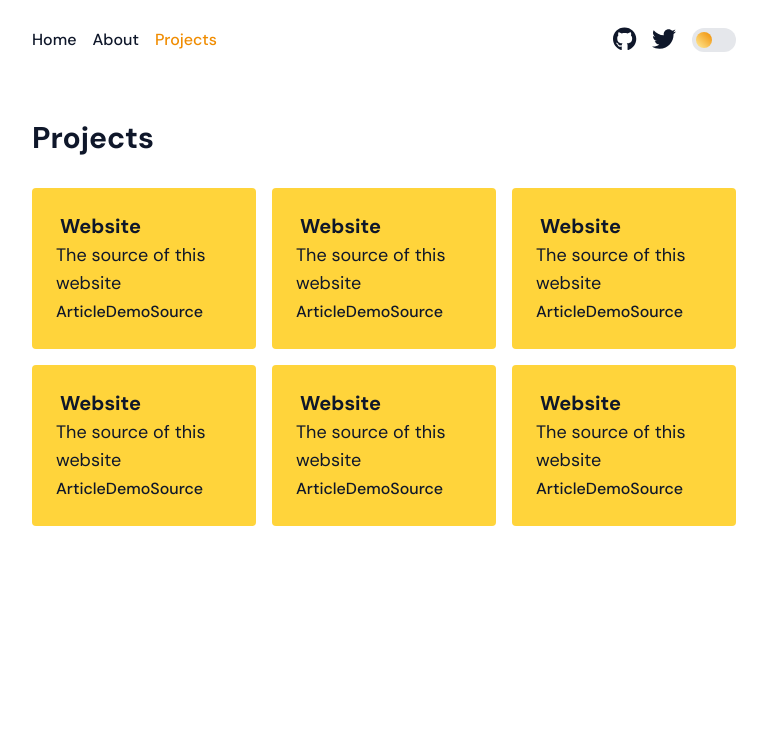
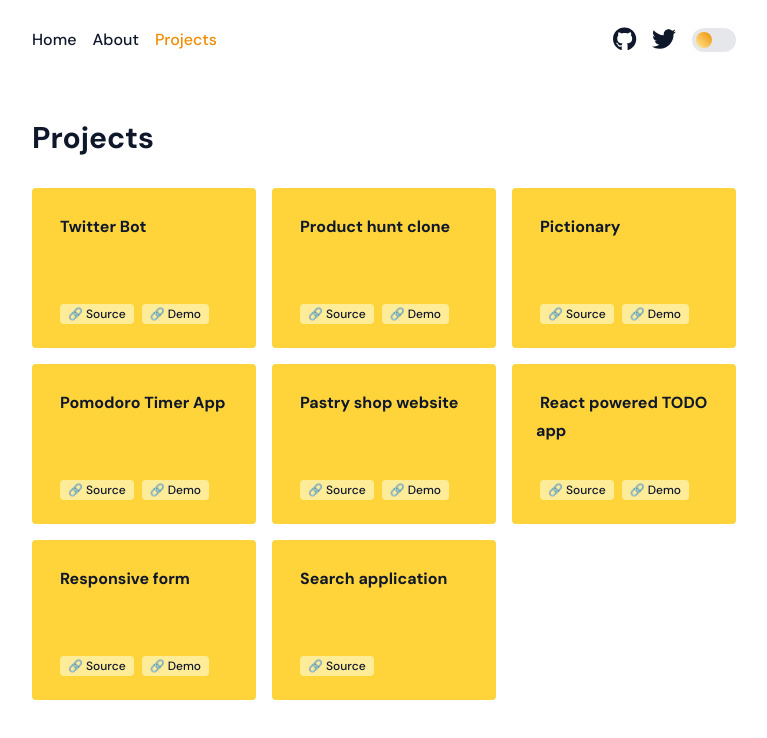
Before and after one commit to ruphaa/ruphaa-keystone-blog, a Next.js app in the folder next-app/: page /projects in a window 1280 px wide. Shown: the top 738 px of the page, without its empty margins (256-1023 px from the left). Built offline with nearby package versions, Linux system fonts and the light colour scheme.

Commit message:
Update about and projects page

```diff
--- a/next-app/src/components/AboutPage/AboutPage.tsx
+++ b/next-app/src/components/AboutPage/AboutPage.tsx
@@ -47,6 +47,12 @@ export function AboutPage() {
             <main className="lg:text-lg p-4">
             <Header forPage="about"/>
             <div className="mt-12">
+              <h2 className="font-semibold text-3xl">About me</h2>
+              <p className="mt-4 dark:text-slate-400">
+                Hey, I'm Ruphaa! I'm a Software Engineer working in Sydney. Welcome to my digital garden, this is the space where I write blogs, build projects and many more creative and interesting stuff.
+              </p>
+            </div>
+            <div className="mt-12">
               <h2 className="font-semibold text-3xl">Speaking🎙</h2>
               <ul className="list-none mt-4">
               {
--- a/next-app/src/components/ProjectPage/ProjectPage.tsx
+++ b/next-app/src/components/ProjectPage/ProjectPage.tsx
@@ -1,6 +1,17 @@
 import React from 'react';
 import { PageLayout } from '../Layout/PageLayout';
 import { Header } from '../Header/Header';
+
+const projects = [
+  {name: 'Twitter Bot', description: '', source: 'https://github.com/ruphaa/twitter-bot', demo: 'https://twitter.com/dailydevcodes', article: ''},
+  {name: 'Product hunt clone', description: '', source: 'https://github.com/ruphaa/vue-producthunt', demo: 'https://vue-producthunt-clone.netlify.app', article: ''},
+  {name: 'Pictionary', description: '', source: 'https://github.com/ruphaa/vue-pictionary', demo: 'https://vue-pictionary.netlify.app/', article: ''},
+  {name: 'Pomodoro Timer App', description: '', source: 'https://github.com/ruphaa/pomodoro-app', demo: 'https://pomodora-time-tracker.netlify.app/', article: ''},
+  {name: 'Pastry shop website', description: '', source: 'https://github.com/ruphaa/ember-pastry-shop', demo: 'https://ember-pastry-shop.netlify.app/home', article: ''},
+  {name: 'React powered TODO app', description: '', source: 'https://github.com/ruphaa/react-todo-app', demo: 'https://dry-mountain-79163.herokuapp.com/', article: ''},
+  {name: 'Responsive form', description: '', source: 'https://github.com/ruphaa/responsive-form', demo: 'https://dribble-responsive-form.netlify.app/', article: ''},
+  {name: 'Search application', description: '', source: 'https://github.com/ruphaa/search-app', demo: '', article: ''},
+]
 
 export function ProjectPage() {
   return (
@@ -12,72 +23,29 @@ export function ProjectPage() {
           <h2 className="font-semibold text-3xl">Projects</h2>
           <div className="container mt-8">
             <div className="project-preview grid grid-cols-3 gap-4">
-              <div className="card p-6 bg-primary-400 rounded">
-                <div className="header">
-                  <a href="#" className="mx-1 font-semibold text-xl" target="_blank" rel="noreferrer">Website</a>
-                  <p>The source of this website</p>
-                </div>
-                <div className="links">
-                  <a href="#" className="text-base font-medium">Article</a>
-                  <a href="#" className="text-base font-medium">Demo</a>
-                  <a href="#" className="text-base font-medium">Source</a>
-                </div>
-              </div>
-              <div className="card p-6 bg-primary-400 rounded">
-                <div className="header">
-                  <a href="#" className="mx-1 font-semibold text-xl" target="_blank" rel="noreferrer">Website</a>
-                  <p>The source of this website</p>
-                </div>
-                <div className="links">
-                  <a href="#" className="text-base font-medium">Article</a>
-                  <a href="#" className="text-base font-medium">Demo</a>
-                  <a href="#" className="text-base font-medium">Source</a>
-                </div>
-              </div>
-              <div className="card p-6 bg-primary-400 rounded">
-                <div className="header">
-                  <a href="#" className="mx-1 font-semibold text-xl" target="_blank" rel="noreferrer">Website</a>
-                  <p>The source of this website</p>
-                </div>
-                <div className="links">
-                  <a href="#" className="text-base font-medium">Article</a>
-                  <a href="#" className="text-base font-medium">Demo</a>
-                  <a href="#" className="text-base font-medium">Source</a>
-                </div>
-              </div>
-              <div className="card p-6 bg-primary-400 rounded">
-                <div className="header">
-                  <a href="#" className="mx-1 font-semibold text-xl" target="_blank" rel="noreferrer">Website</a>
-                  <p>The source of this website</p>
-                </div>
-                <div className="links">
-                  <a href="#" className="text-base font-medium">Article</a>
-                  <a href="#" className="text-base font-medium">Demo</a>
-                  <a href="#" className="text-base font-medium">Source</a>
-                </div>
-              </div>
-              <div className="card p-6 bg-primary-400 rounded">
-                <div className="header">
-                  <a href="#" className="mx-1 font-semibold text-xl" target="_blank" rel="noreferrer">Website</a>
-                  <p>The source of this website</p>
-                </div>
-                <div className="links">
-                  <a href="#" className="text-base font-medium">Article</a>
-                  <a href="#" className="text-base font-medium">Demo</a>
-                  <a href="#" className="text-base font-medium">Source</a>
-                </div>
-              </div>
-              <div className="card p-6 bg-primary-400 rounded">
-                <div className="header">
-                  <a href="#" className="mx-1 font-semibold text-xl" target="_blank" rel="noreferrer">Website</a>
-                  <p>The source of this website</p>
-                </div>
-                <div className="links">
-                  <a href="#" className="text-base font-medium">Article</a>
-                  <a href="#" className="text-base font-medium">Demo</a>
-                  <a href="#" className="text-base font-medium">Source</a>
-                </div>
-              </div>
+              {
+                projects.map(project => (
+                  <div className="card p-6 bg-primary-400 dark:bg-primary-600 rounded flex flex-col min-h-[10rem] dark:text-slate-800">
+                    <div className="header flex-1">
+                      <a href={project.demo} className="mx-1 font-semibold text-base underline decoration-transparent hover:decoration-slate-700 dark:text-slate-800" target="_blank" rel="noreferrer">{project.name}</a>
+                      {
+                        project.description && <p className="text-sm">{project.description}</p>
+                      }
+                    </div>
+                    <div className="links mx-1 flex gap-x-2">
+                      {
+                        project.source && <a href={project.source} target="_blank" className="text-xs font-medium bg-primary-200 rounded block py-0.5 px-2 dark:text-slate-800">🔗 Source</a>
+                      }
+                      {
+                        project.article && <a href={project.article} target="_blank" className="text-xs font-medium bg-primary-200 rounded block py-0.5 px-2 dark:text-slate-800">🔗 Article</a>
+                      }
+                      {
+                        project.demo && <a href={project.demo} target="_blank" className="text-xs font-medium bg-primary-200 rounded block py-0.5 px-2 dark:text-slate-800">🔗 Demo</a>
+                      }
+                    </div>
+                  </div>
+                ))
+              }
             </div>
           </div>
         </div>
```
